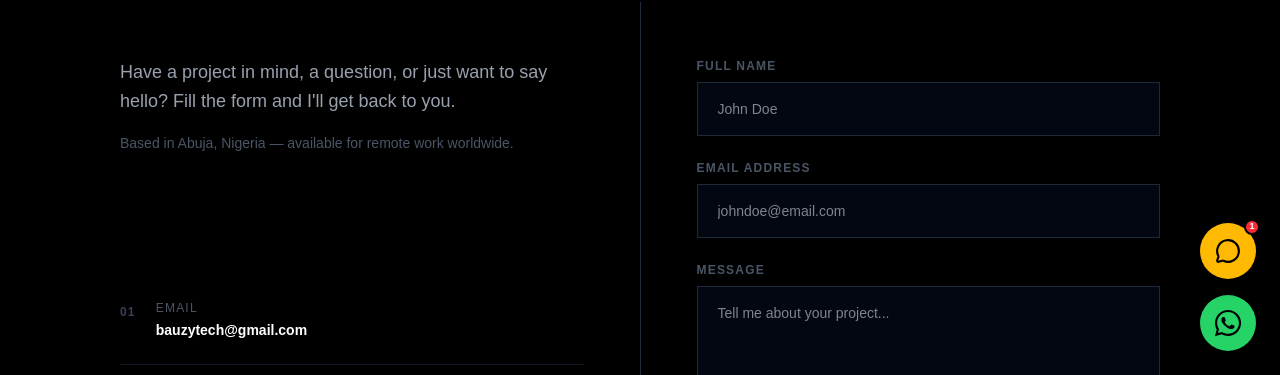
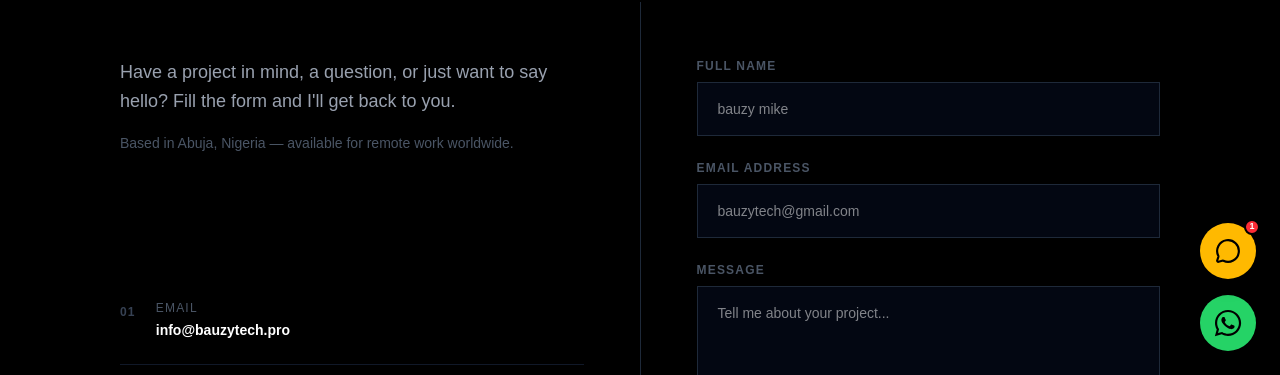
Before and after one commit to Bauxite001/updated_portfolio, a React (Vite) app: page /contact in a window 1280 px wide. Shown: the part 425-800 px from the top of the page. Built offline with nearby package versions, Linux system fonts and the light colour scheme; a web font is replaced by a local one.

Commit message:
Update contact email and placeholders in form

```diff
--- a/src/components/contact.jsx
+++ b/src/components/contact.jsx
@@ -111,7 +111,7 @@ export const Contact = () => {
             {/* Info items */}
             <div className="space-y-6">
               {[
-                { label: "Email", value: "bauzytech@gmail.com" },
+                { label: "Email", value: "info@bauzytech.pro" },
                 {
                   label: "Availability",
                   value: "Open to remote opportunities",
@@ -157,7 +157,7 @@ export const Contact = () => {
                   name="name"
                   value={form.name}
                   onChange={handleChange}
-                  placeholder="John Doe"
+                  placeholder="bauzy mike"
                   className={`bg-gray-950 text-white border px-5 py-4 outline-none text-sm transition-all duration-200 ${
                     errors.name
                       ? "border-red-500"
@@ -179,7 +179,7 @@ export const Contact = () => {
                   name="email"
                   value={form.email}
                   onChange={handleChange}
-                  placeholder="johndoe@email.com"
+                  placeholder="bauzytech@gmail.com"
                   className={`bg-gray-950 text-white border px-5 py-4 outline-none text-sm transition-all duration-200 ${
                     errors.email
                       ? "border-red-500"
```
